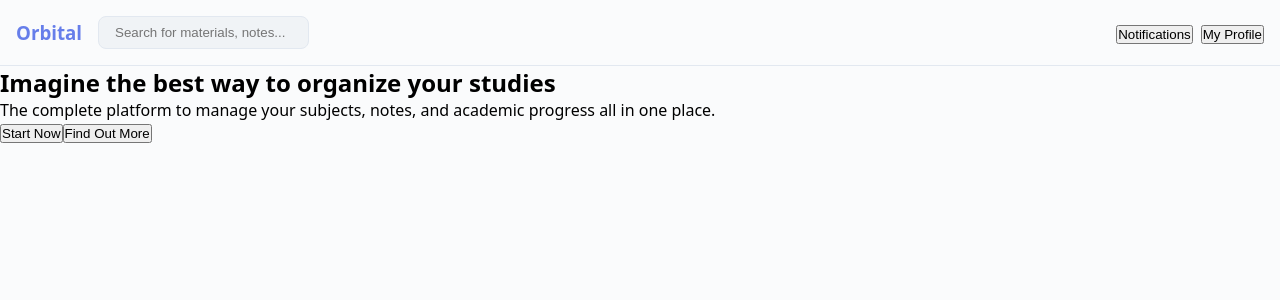
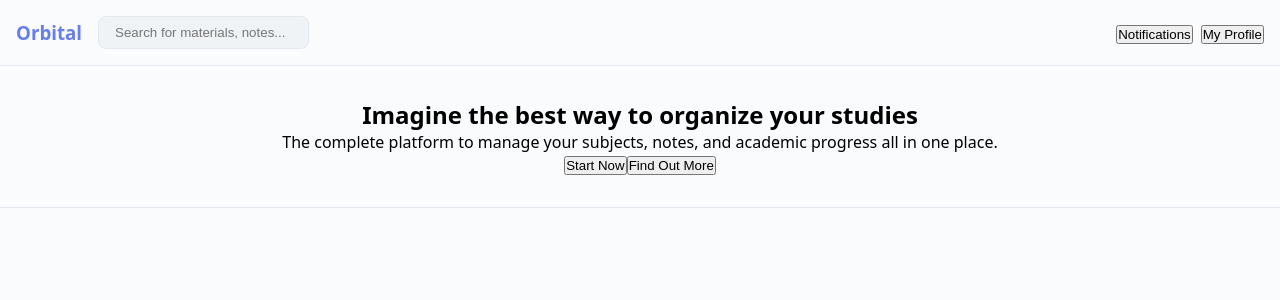
Before and after one commit to 0xGaziin/orbital, a React (Vite) app: page / in a window 1280 px wide. Shown: the top 300 px of the page. Built offline with nearby package versions, Linux system fonts and the light colour scheme.

Commit message:
style: initial style's configuration for Home.jsx page

```diff
--- a/src/pages/Home/Home.module.css
+++ b/src/pages/Home/Home.module.css
@@ -0,0 +1,5 @@
+.heroSection {
+  text-align: center;
+  padding: 2rem;
+  border-bottom: 1px solid #e2e8f0;
+}
```
